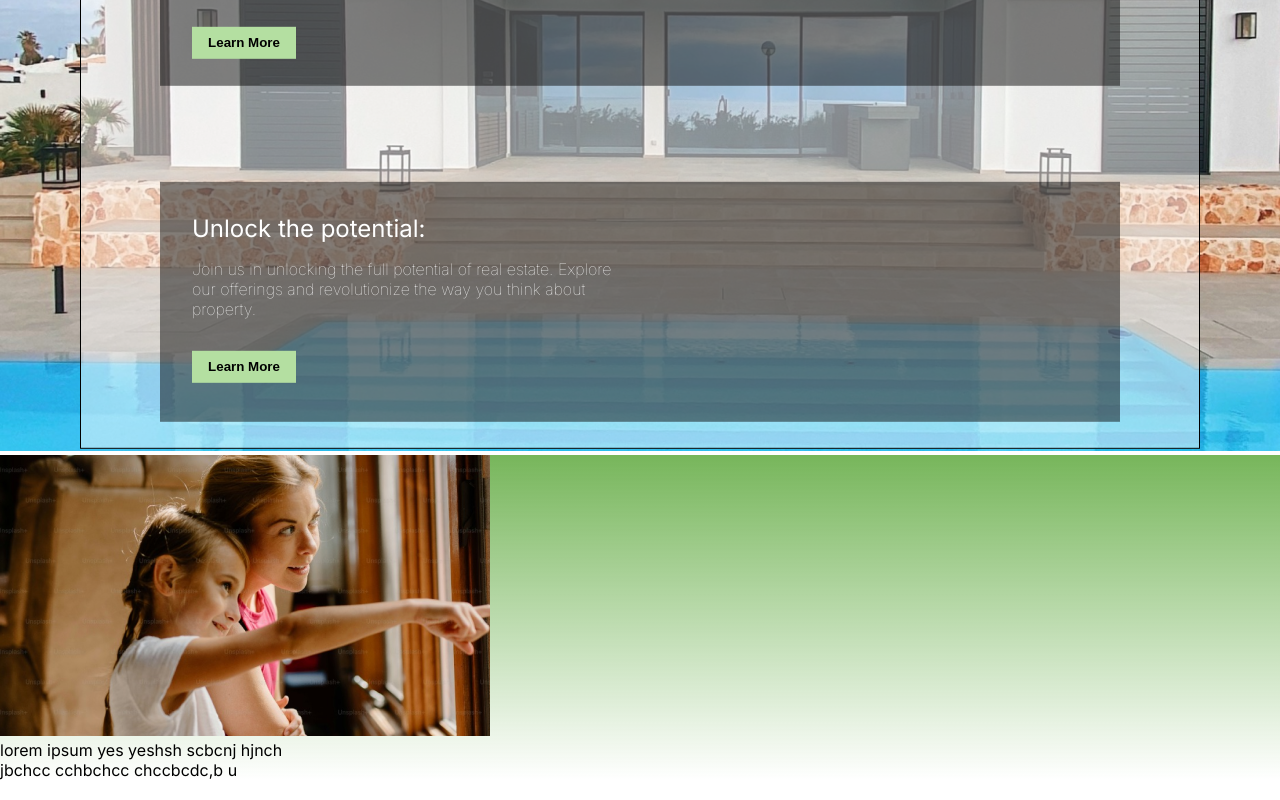
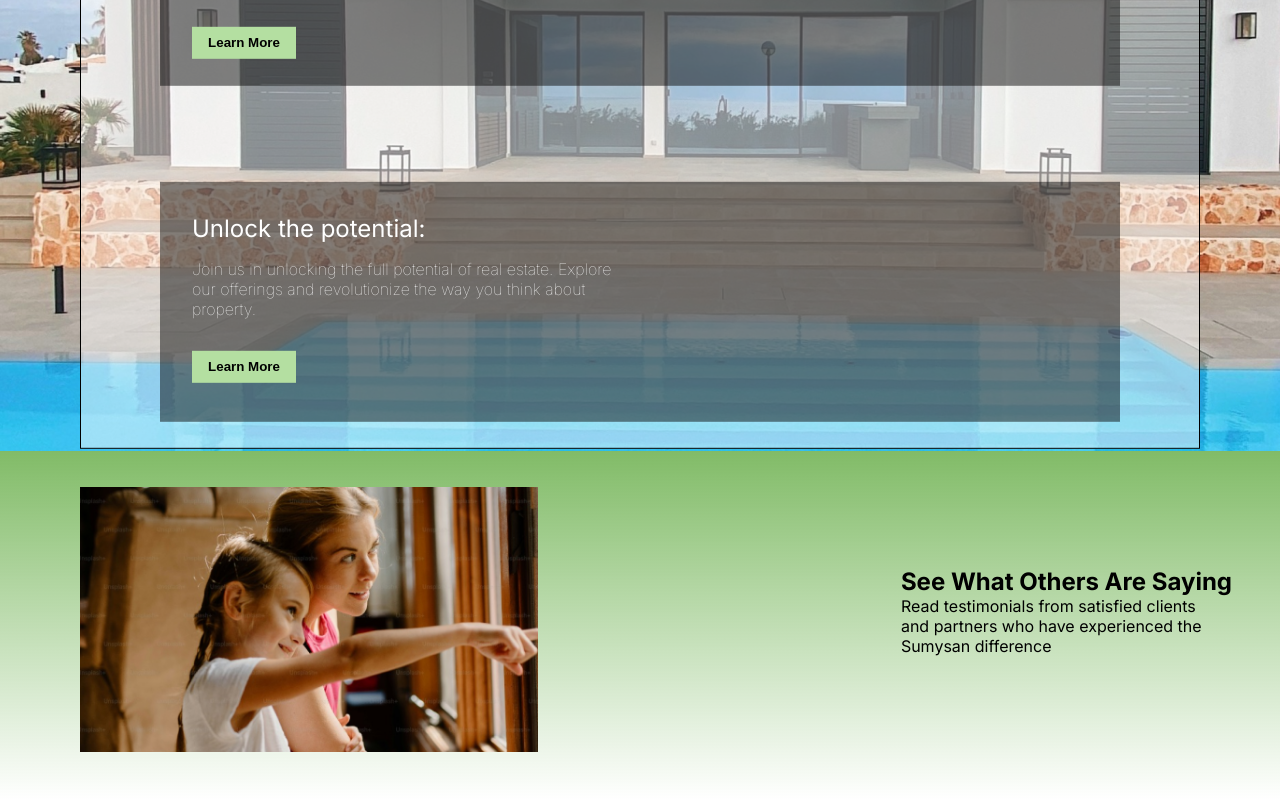
Before and after one commit to SumySan-Homex/Sumysan, a Next.js app: page / in a window 1280 px wide. Shown: the part 1228-2028 px from the top of the page. Built offline with nearby package versions, Linux system fonts and the light colour scheme.

Commit message:
:lipstick: Update style file

```diff
--- a/components/Content.tsx
+++ b/components/Content.tsx
@@ -6,12 +6,19 @@
 const Content = () => {
   return (
     <div className={styles.container}>
-      <div>
-        <Image src={about1} alt="abt" />
-        <p>
-          lorem ipsum yes yeshsh scbcnj hjnch <br />
-          jbchcc cchbchcc chccbcdc,b u{" "}
-        </p>
+      <div className={styles.contentContainer}>
+        <Image className={styles.image} src={about1} alt="abt" />
+
+        <div>
+          <h2>See What Others Are Saying</h2>
+          <p>
+            Read testimonials from satisfied clients
+            <br />
+            and partners who have experienced the
+            <br />
+            Sumysan difference
+          </p>
+        </div>
       </div>
     </div>
   );
--- a/styles/content.module.css
+++ b/styles/content.module.css
@@ -1,7 +1,7 @@
 .container {
   width: 100%;
   height: 100%;
-  margin-top: 0;
+  margin-top: -2rem;
 
   background: linear-gradient(
     to bottom,
@@ -9,3 +9,16 @@
     rgba(119, 182, 91, 0)
   );
 }
+
+.contentContainer {
+  display: flex;
+  flex-direction: row;
+  justify-content: space-between;
+  align-items: center;
+  padding: 3rem;
+}
+
+.image {
+  padding-left: 2rem;
+  padding-top: 1rem;
+}
```
